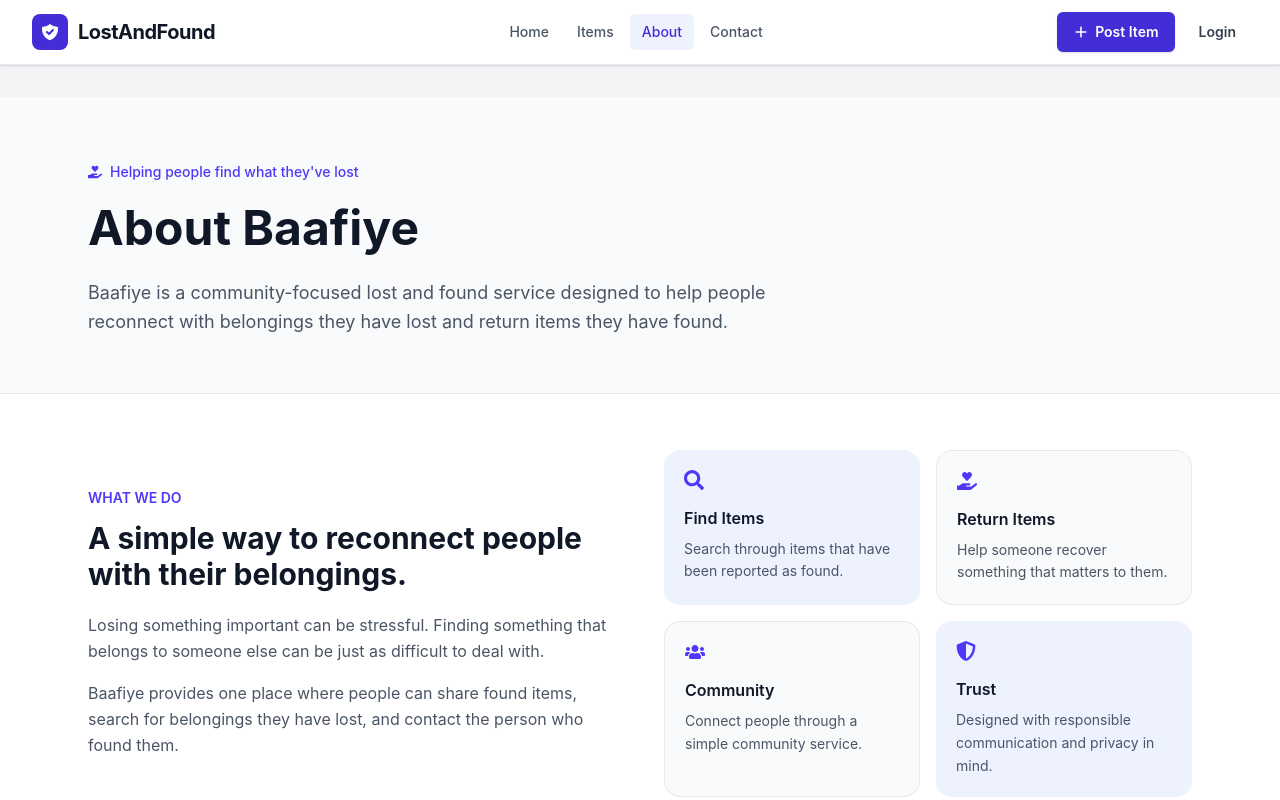
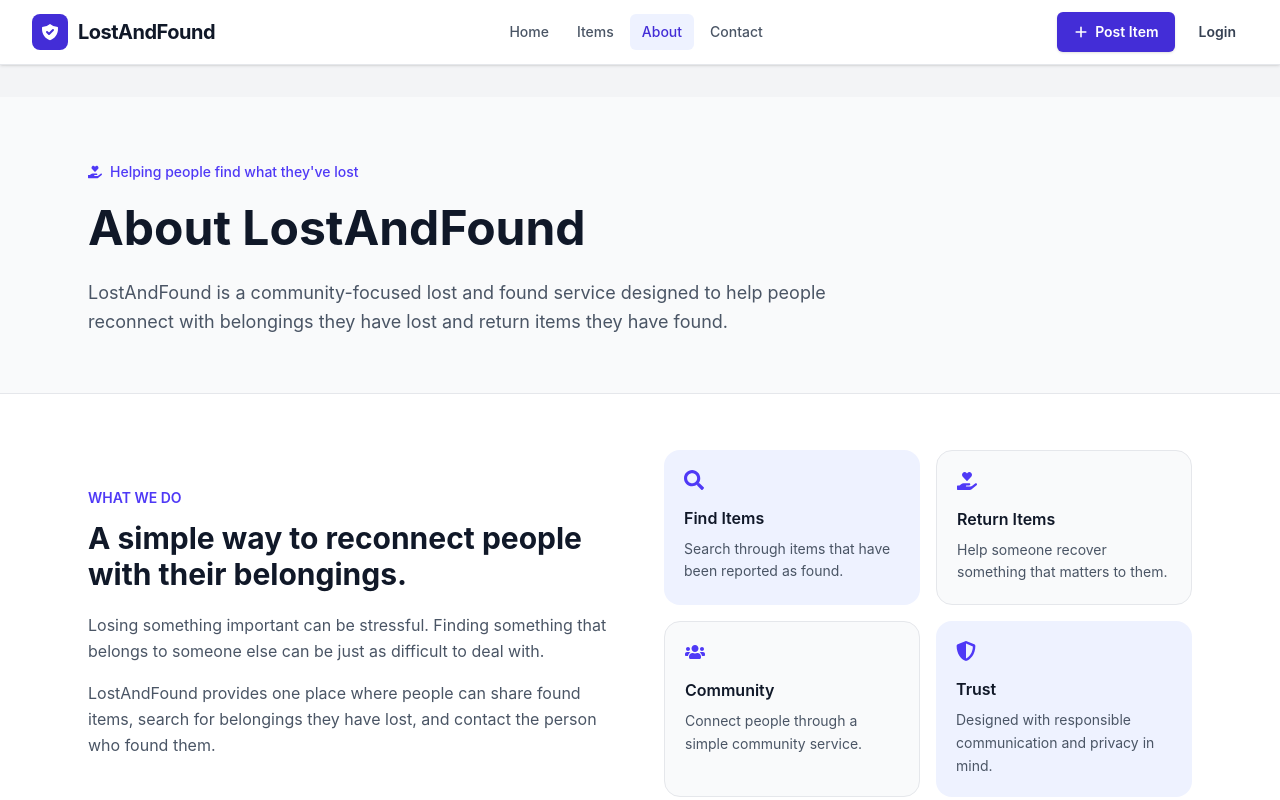
Before and after one commit to abdisalam-i9/Raadiye-platform, a React (Vite) app in the folder frontend/: page /about in a window 1280 px wide. Shown: the top 800 px of the page. Built offline with nearby package versions, Linux system fonts and the light colour scheme; the HTML template or start-up script is replaced by a standard one.

Commit message:
Updated the About page

```diff
--- a/frontend/src/pages/About.jsx
+++ b/frontend/src/pages/About.jsx
@@ -20,11 +20,11 @@ const About = () => {
           </span>
 
           <h1 className="text-3xl sm:text-4xl lg:text-5xl font-bold text-gray-900 leading-tight">
-            About Baafiye
+            About LostAndFound
           </h1>
 
           <p className="mt-5 text-base sm:text-lg text-gray-600 leading-relaxed">
-            Baafiye is a community-focused lost and found service designed
+            LostAndFound is a community-focused lost and found service designed
             to help people reconnect with belongings they have lost and
             return items they have found.
           </p>
@@ -55,7 +55,7 @@ const About = () => {
               </p>
 
               <p className="mt-4 text-gray-600 leading-relaxed">
-                Baafiye provides one place where people can share found
+                LostAndFound provides one place where people can share found
                 items, search for belongings they have lost, and contact
                 the person who found them.
               </p>
```
